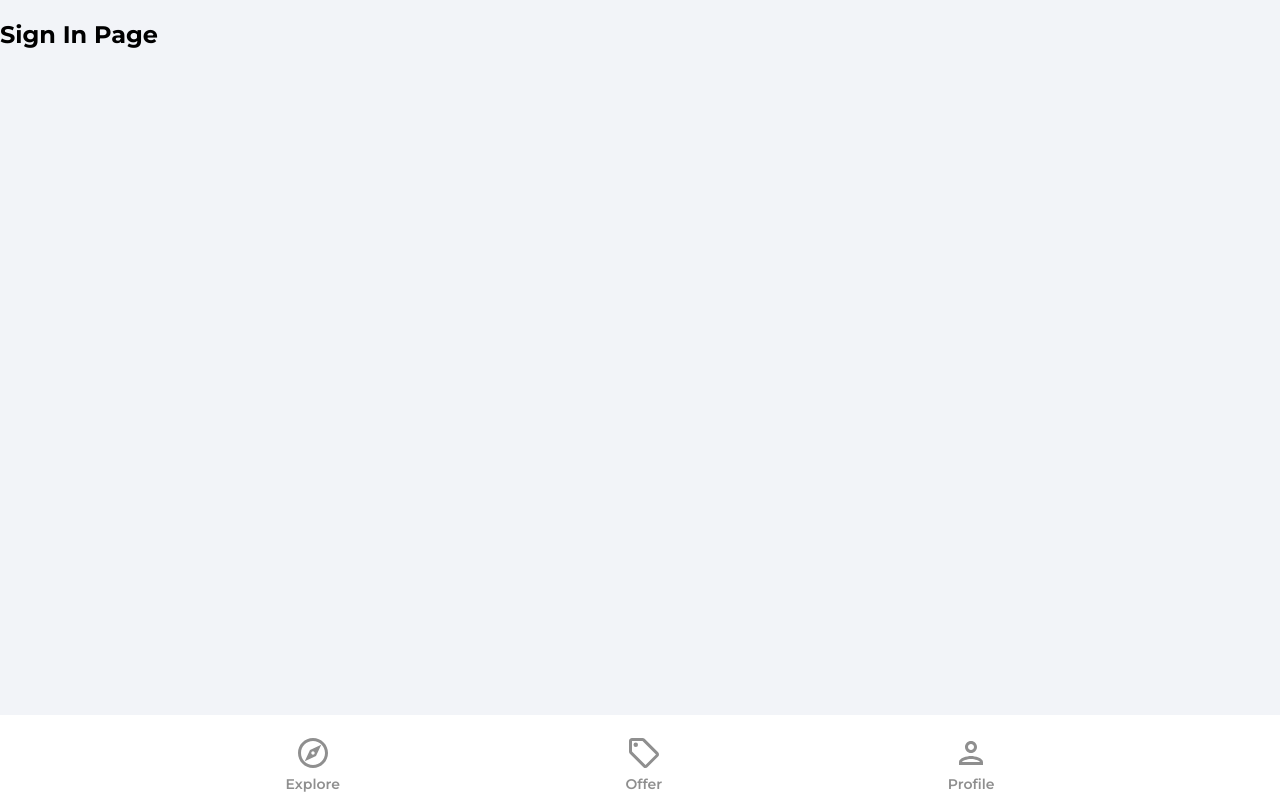
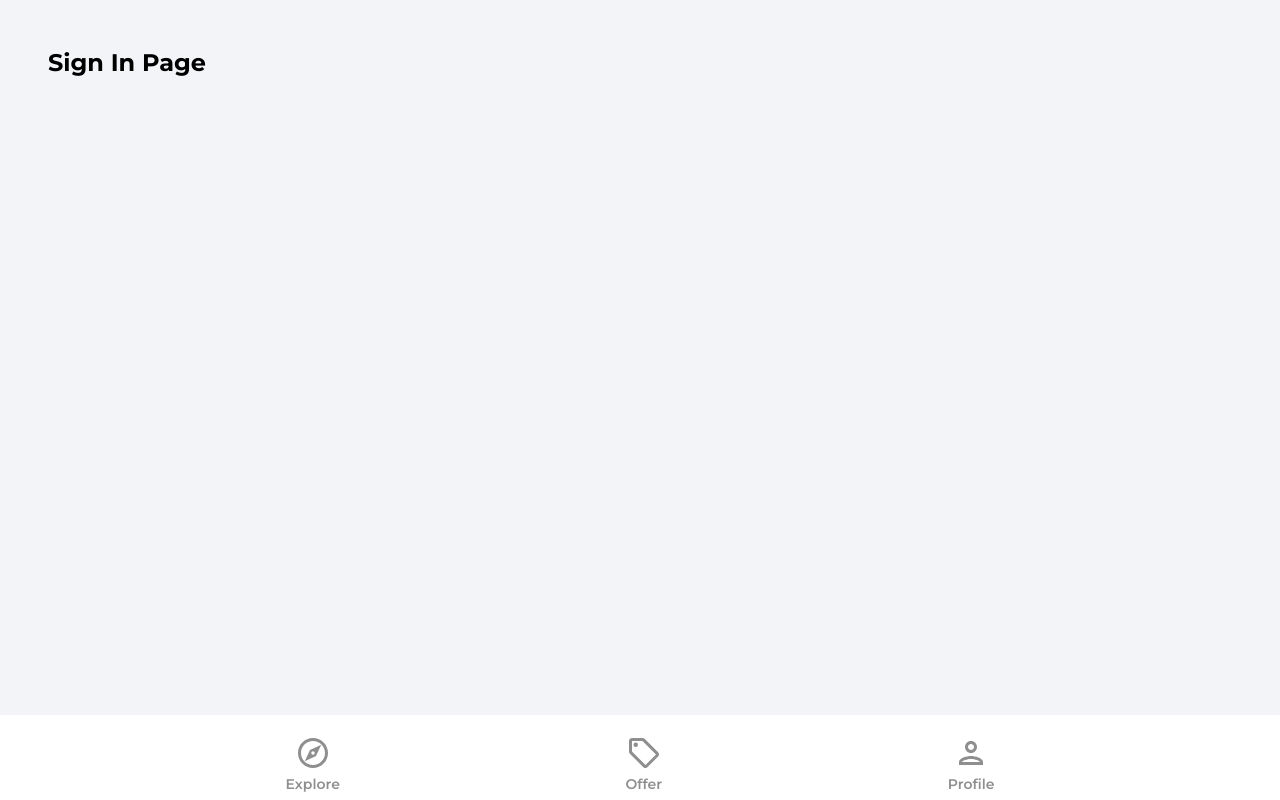
Before and after one commit to it27427/house-marketplace-app, a React (Vite) app: page /sign-in in a window 1280 px wide. Built offline with nearby package versions, Linux system fonts and the light colour scheme.

Commit message:
pageContainer

```diff
--- a/src/pages/SignIn.jsx
+++ b/src/pages/SignIn.jsx
@@ -14,9 +14,11 @@ const SignIn = () => {
   const navigate = useNavigate();
 
   return (
-    <div>
-      <h2>Sign In Page</h2>
-    </div>
+    <>
+      <div className='pageContainer'>
+        <h2>Sign In Page</h2>
+      </div>
+    </>
   );
 };
 
```
